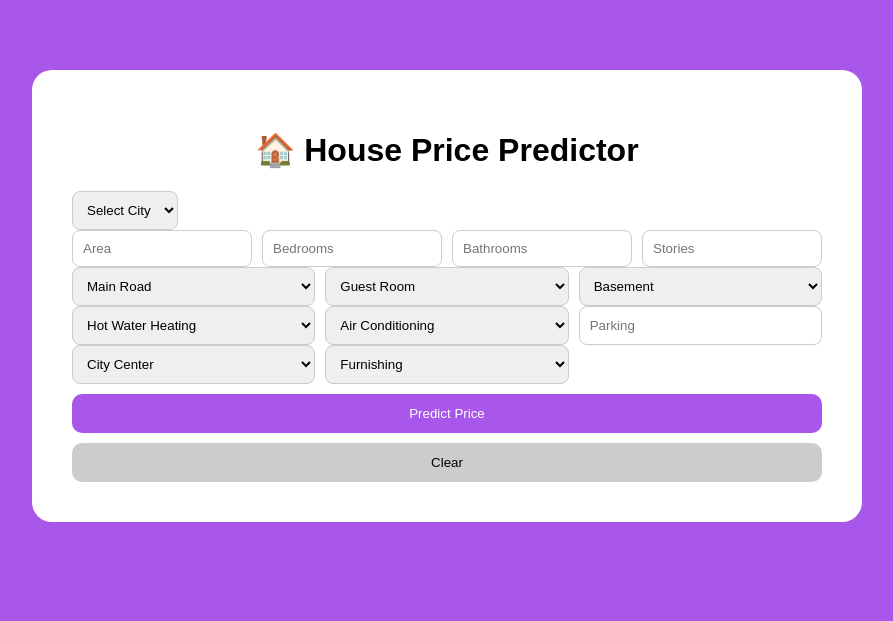
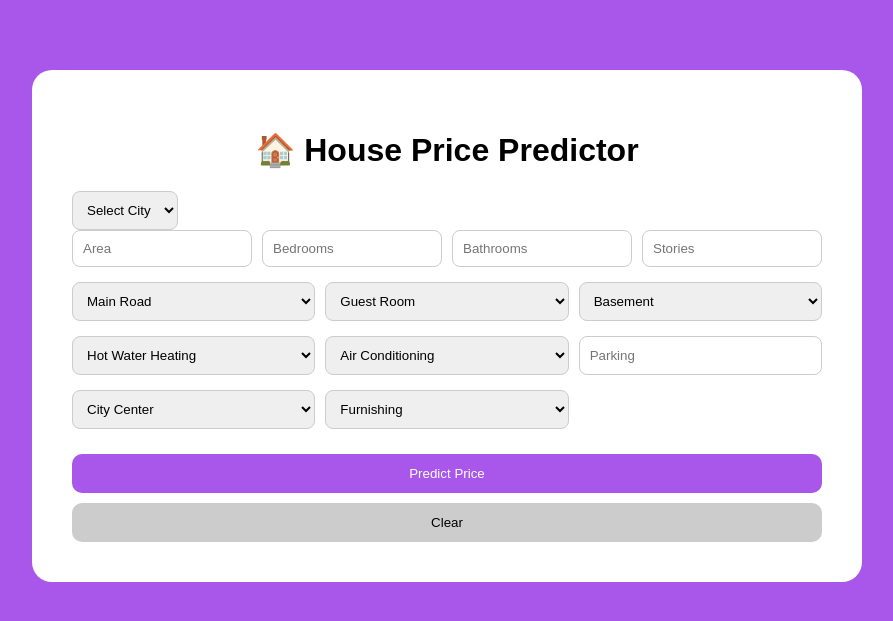
Before and after one commit to angelchoudhary222-ui/house-price-predictor, a Flask app: page / in a window 1280 px wide. Shown: the top 621 px of the page, without its empty margins (193-1086 px from the left). Run offline with Flask 3, Linux system fonts and the light colour scheme; parts of the project's set-up code (start-up, migrations or seed data) failed here and were passed over.

Commit message:
added spacing between boxes

```diff
--- a/templates/index.html
+++ b/templates/index.html
@@ -25,12 +25,14 @@ h1 { text-align: center; }
     display: grid;
     grid-template-columns: repeat(4, 1fr);
     gap: 10px;
+    margin-bottom: 15px;
 }
 
 .grid-3 {
     display: grid;
     grid-template-columns: repeat(3, 1fr);
     gap: 10px;
+    margin-bottom: 15px;
 }
 
 input, select {
```
